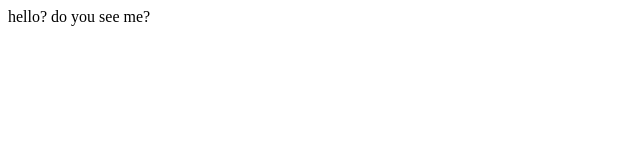
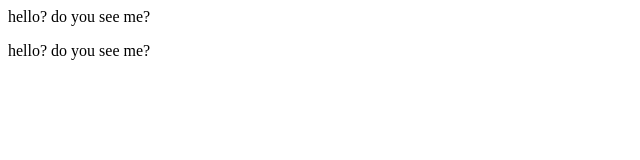
Before and after one commit to howardchoi-nsus/poc_ax, a plain HTML site: page index.html in a window 1280 px wide. Shown: the whole page, without its empty margins (0-640 px from the left). Drawn offline with Linux system fonts and the light colour scheme.

Commit message:
Update index.html

```diff
--- a/index.html
+++ b/index.html
@@ -1 +1,2 @@
 <p> hello? do you see me?</p>
+<p> hello? do you see me?</p>
```
